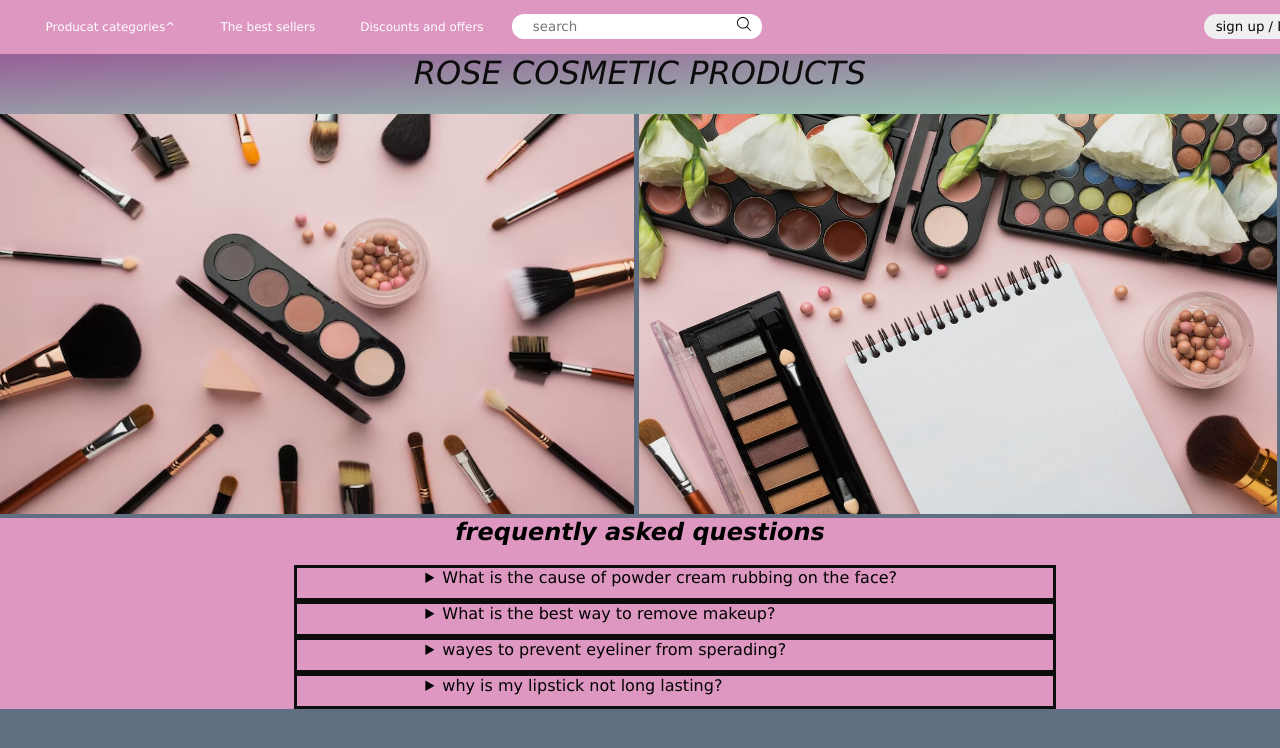
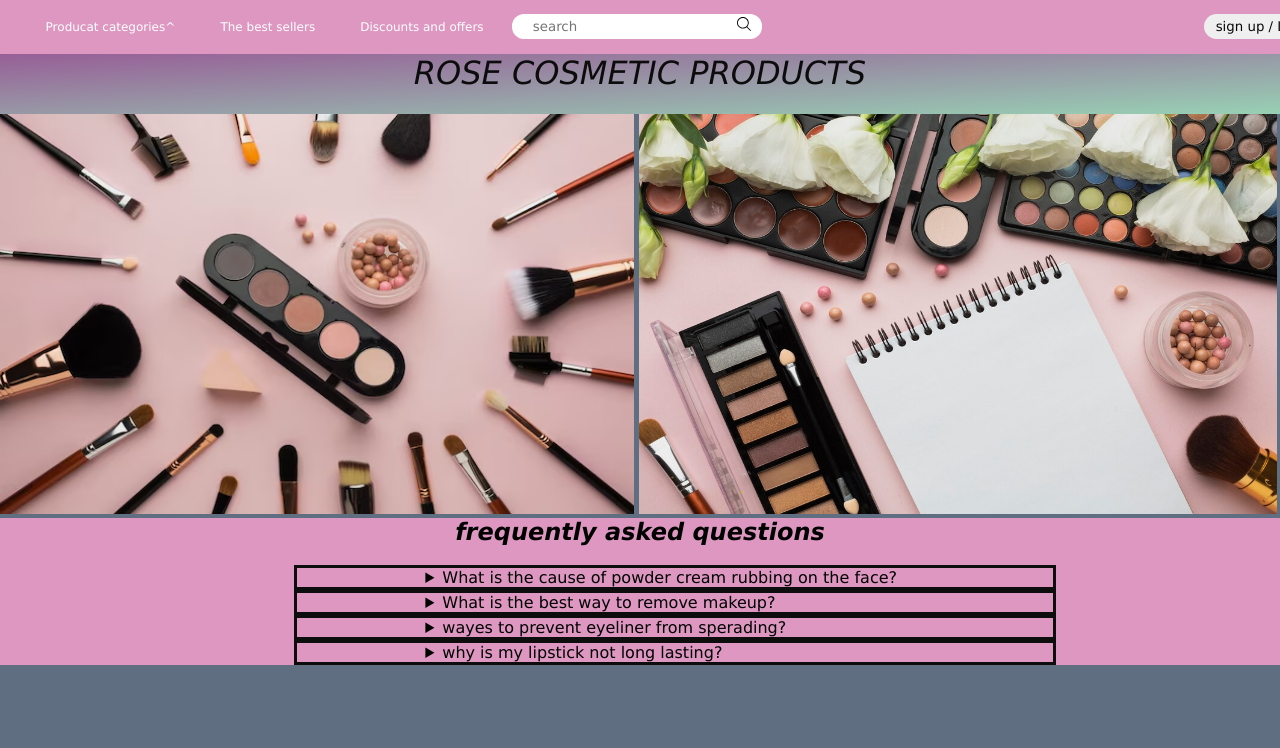
Before and after one commit to Nargeskalhor/FAQ, a plain HTML site: page index.html in a window 1280 px wide. Shown: the top 748 px of the page. Drawn offline with Linux system fonts and the light colour scheme.

Commit message:
fix detail part

```diff
--- a/style.css
+++ b/style.css
@@ -125,13 +125,10 @@ footer{
 }
 .faq {
    width: 500px;
-   height: 30px;
+
    border: 3px solid  rgb(13, 13, 13);
    padding: 0 10%;
    margin: 0 23%;
-}
-.faq:hover{
-height: 100px;
 }
 
 
```
